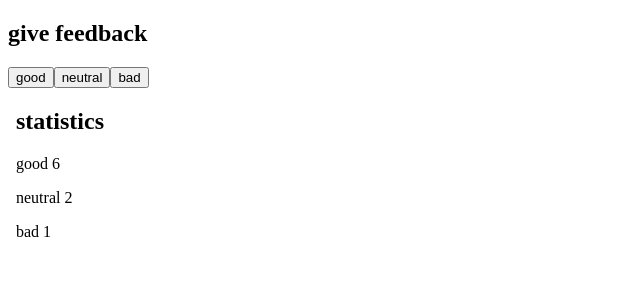
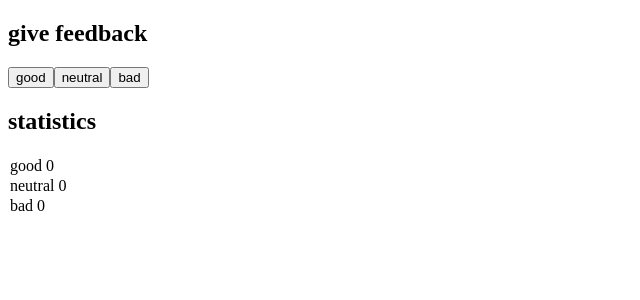
Before and after one commit to yuqingwwang/FullStackOpen, a React (Create React App) app in the folder part1/unicafe/: page / in a window 1280 px wide. Shown: the top 300 px of the page, without its empty margins (0-640 px from the left). Built offline with nearby package versions, Linux system fonts and the light colour scheme.

Commit message:
implemented real values

```diff
--- a/part1/unicafe/src/App.js
+++ b/part1/unicafe/src/App.js
@@ -10,12 +10,15 @@ const Header = (header) => {
   </header>)
 }
 
-const Stats = (stats) => {
-  return(<body><h2>statistics</h2>
-  <p>good 6</p>
-  <p>neutral 2</p>
-  <p>bad 1</p>
-  </body>)
+const Stats = ({good, neutral, bad}) => {
+  return(<><h2>statistics</h2>
+  <table>
+    <tbody>
+      <tr>good {good}</tr>
+      <tr>neutral {neutral}</tr>
+      <tr>bad {bad}</tr>
+    </tbody>
+  </table></>)
 }
 const App = () => {
   // save clicks of each button to its own state
@@ -26,7 +29,7 @@ const App = () => {
   return (
     <div>
       <Header title/>
-      <Stats stats/>
+      <Stats good={good} neutral={neutral} bad={bad}/>
     </div>
   )
 }
```
